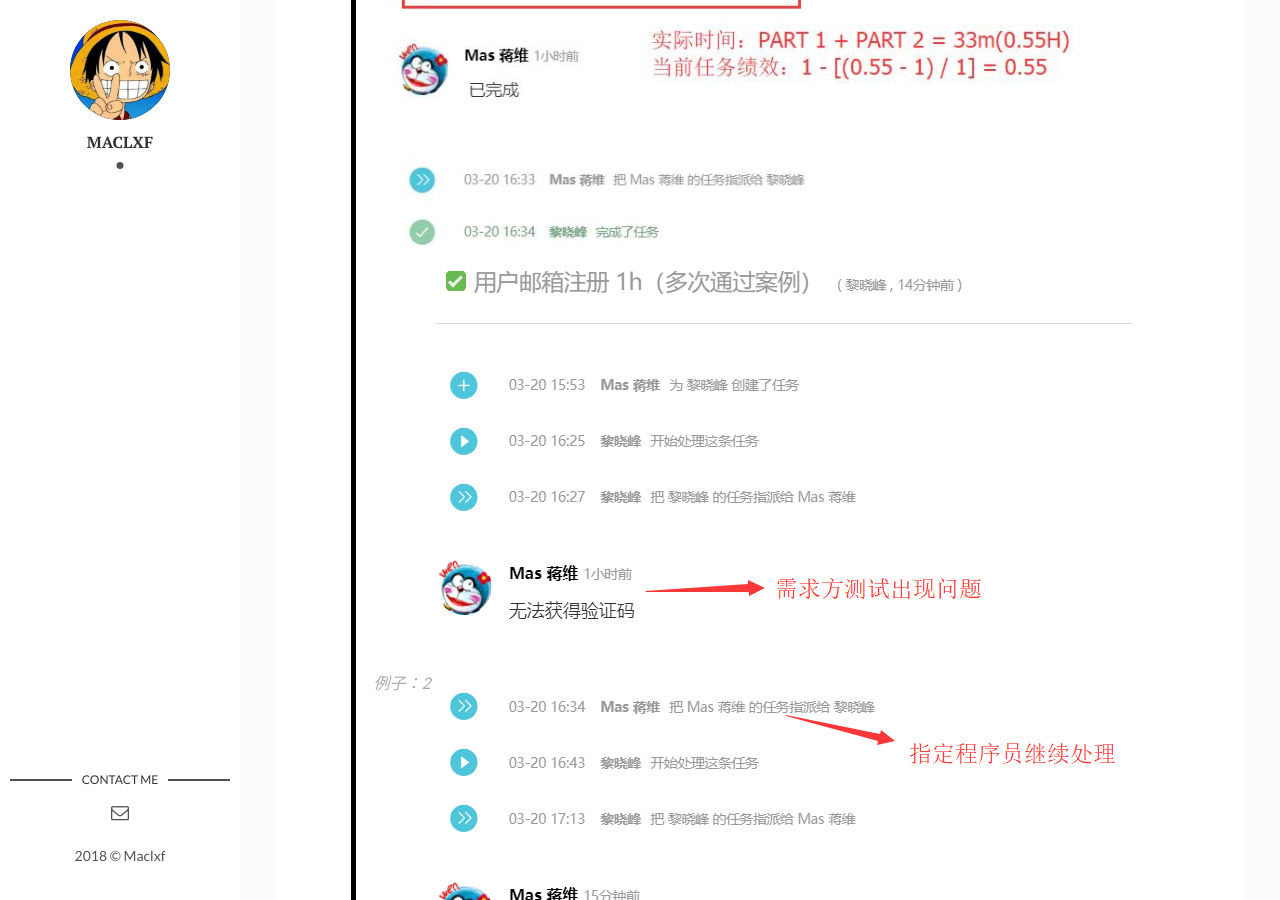
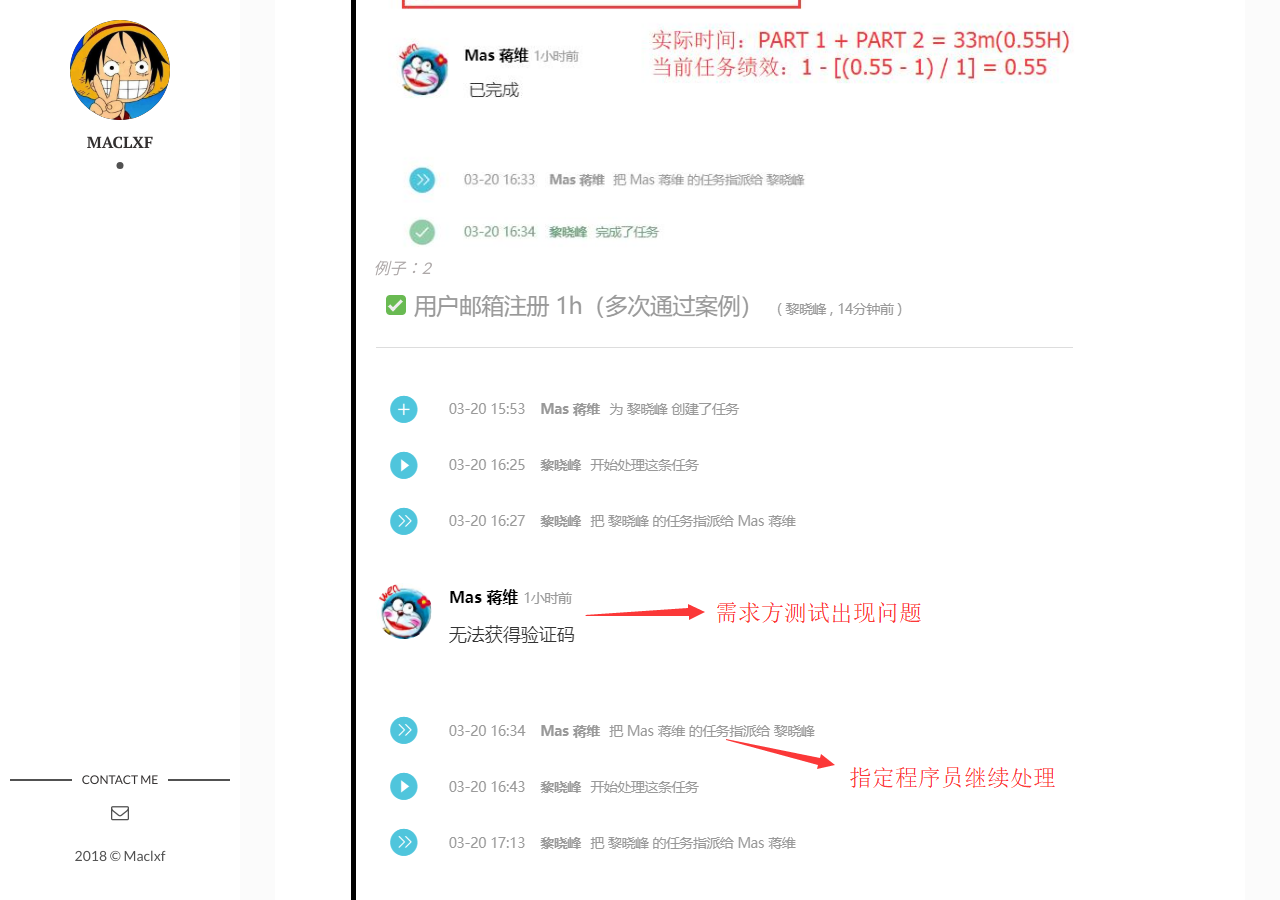
Before and after one commit to maclxf/maclxf.github.io, a Jekyll site: the page built from _posts/2018-03-06-performance.md, in a window 1280 px wide and 900 px high, scrolled down 1843 px. Built offline with Jekyll 4.4.1, drawn with Linux system fonts in a browser that asks for light colours.

Commit message:
完善绩效内容

```diff
--- a/_posts/2018-03-06-performance.md
+++ b/_posts/2018-03-06-performance.md
@@ -32,9 +32,10 @@
 4. bug不算加急任务，请bug maker立即解决；
 8. 完成任务后自行统计当前任务的实际耗时记录于任务流程中；
 8. 任务完成需由需求方认可。
-> 例子：1
+>
+例子：1<br>
 <img src="../assets/attchment/2018-03-16/task_pass_by_1.jpg" alt="task" />
-例子：2
+例子：2<br>
 <img src="../assets/attchment/2018-03-16/task_pass_by_more.jpg" alt="task" />
 
 7. 任务说明：
```
